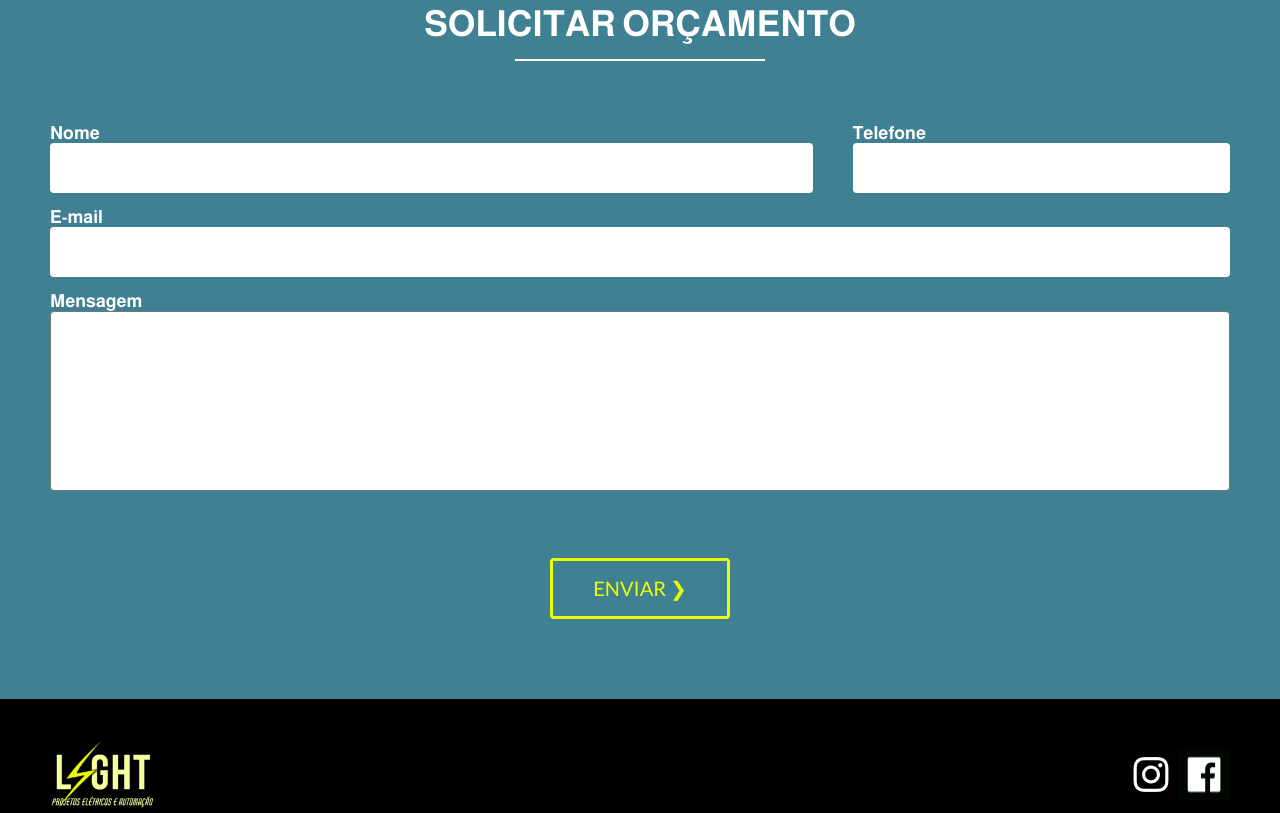
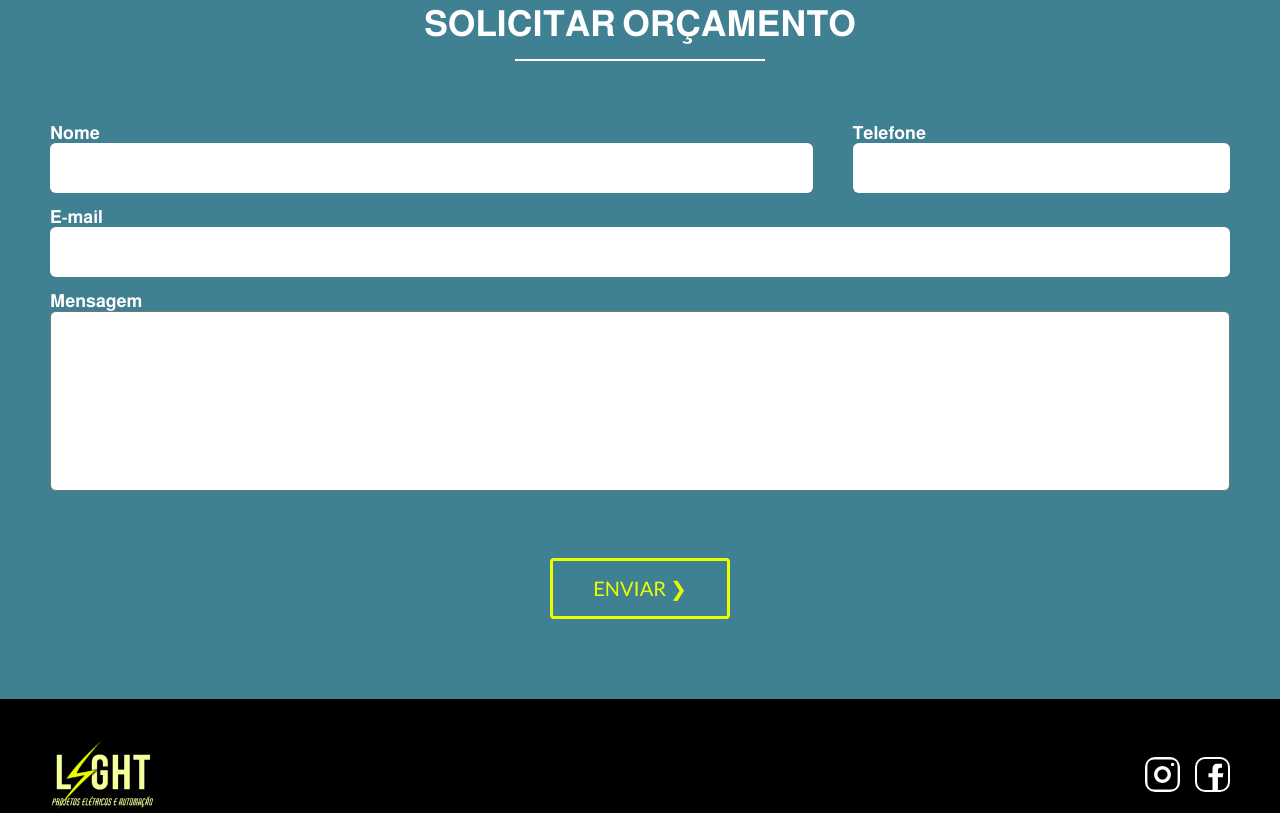
Before and after one commit to rafaelhbastos/light-projetos-website, a plain HTML site: page index.html in a window 1280 px wide. Shown: the part 2967-3780 px from the top of the page. Drawn offline with Linux system fonts and the light colour scheme.

Commit message:
Footer Fixed

```diff
--- a/css/style.css
+++ b/css/style.css
@@ -298,22 +298,24 @@ body {
 }
 
 .request input {
-  border-radius: 4px;
+  border-radius: 6px;
   border: none;
   font-size: 18px;
   padding: 10px 20px;
   height: 50px;
-  font-family: Georgia, "Times New Roman", Times, serif;
 }
 
 .request textarea {
-  border-radius: 4px;
+  border-radius: 6px;
   height: 180px;
-  padding: 10px 20px;
+  padding: 15px 20px;
   font-size: 18px;
-  font-family: Georgia, "Times New Roman", Times, serif;
+  resize: none;
+}
+
+.request textarea:focus,
+.request input:focus {
   outline: none;
-  resize: none;
 }
 
 .client:first-child {
@@ -384,3 +386,20 @@ body {
 .footer .social-media {
   display: flex;
 }
+
+.footer .social-media a {
+  margin: 10px 0 10px 15px;
+}
+
+.footer .social-media a img {
+  background: white;
+  border-radius: 10px;
+  border: 2px solid white;
+  width: 35px;
+  height: 35px;
+}
+
+.footer .social-media a img:hover {
+  background: #eaff00;
+  border-color: #eaff00;
+}
--- a/index.html
+++ b/index.html
@@ -120,11 +120,11 @@
   <footer class="bg-footer">
     <div class="footer">
       <div class="footer-logo">
-        <img src="/img/logo.png" alt="logo">
+        <img src="img/logo.png" alt="logo">
       </div>
       <div class="social-media">
-        <img src="img/instagram.png" alt="instagram-logo">
-        <img src="img/facebook.png" alt="facebook-logo">
+        <a href="https://www.instagram.com" target="_blank"><img src="img/instagram.svg" alt="instagram-logo"></a>
+        <a href="https://www.facebook.com" target="_blank"><img src="img/facebook.svg" alt="facebook-logo"></a>
       </div>
       <p>Rua Gomes Batista, 11 - sala 304 - Nossa Sra. da Conceicao - João Monlevade - MG 35930-033</p>
       <p>Fones: (31) 3851-1585 - (31) 3850-1956</p>
```
Also changed, not shown: img/facebook.png (deleted), img/facebook.svg (added), img/instagram.png (deleted), img/instagram.svg (added), 1 other file.
